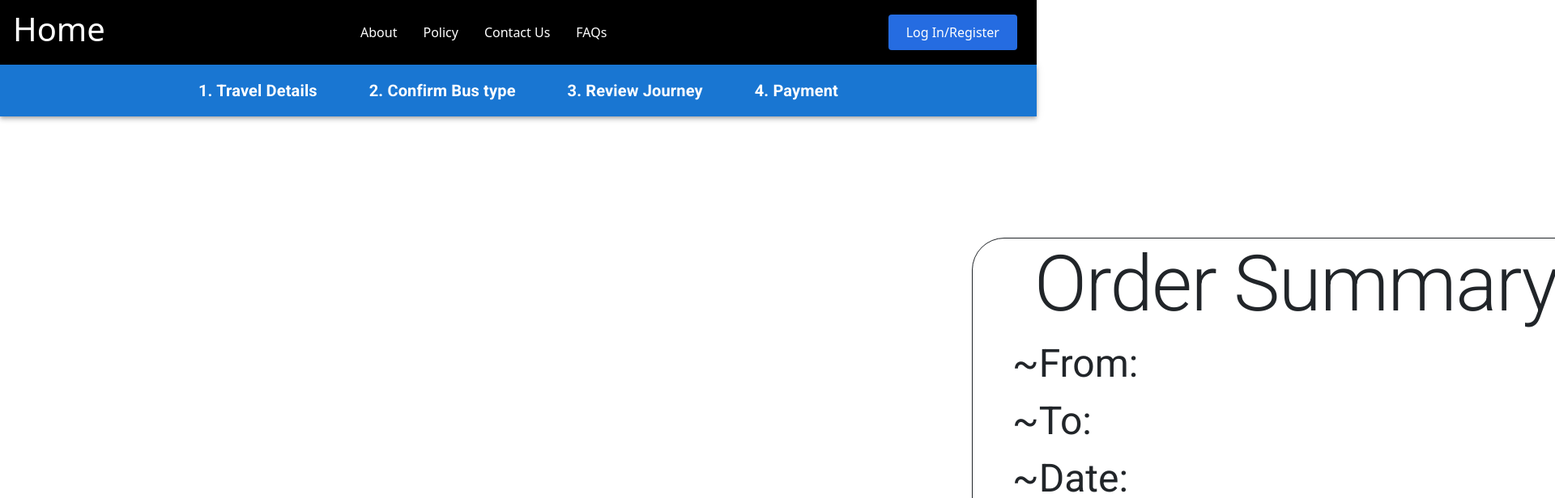
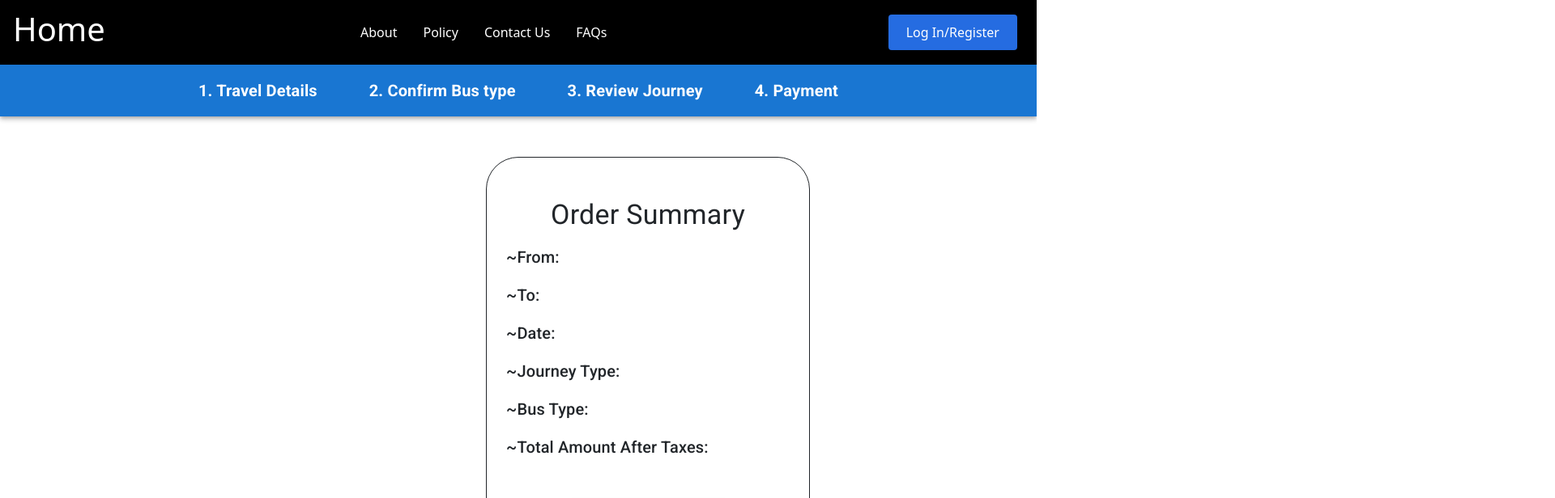
Before and after one commit to AadeshhhGavhane/pvtbusbooking, a React (Create React App) app: page /ordersum in a window 1280 px wide. Shown: the top 616 px of the page at 81% size, 1920 px wide, since content can reach past the window. Built offline with nearby package versions, Linux system fonts and the light colour scheme.

Commit message:
ordersummary modified

```diff
--- a/src/components/OrderSum/OrderSum.js
+++ b/src/components/OrderSum/OrderSum.js
@@ -16,30 +16,30 @@ export default function Review() {
 
   return (
     <>
-    <Box  marginLeft={'1200px'} width={'800px'} height={'680px'} marginTop={'150px'} align='center'   borderColor={'red'} border={1} borderRadius={10}>
-    <Grid container width={'700px'} >
-      <Grid item  lg='12'  alignContent={'center'}>
-        <Typography variant="h1">Order Summary</Typography>
+    <Box  marginLeft={'600px'} width={'400px'} height={'500px'} marginTop={'50px'} align='center'   borderColor={'red'} border={1} borderRadius={10}>
+    <Grid container width={'350px'} >
+      <Grid item  xs  alignContent={'center'}>
+        <Typography marginTop={'50px'}variant="h4">Order Summary</Typography>
       </Grid>
       </Grid>
 
-      <Grid item width={'700px'} marginY='15px' lg='6'  align='left'>
-        <Typography variant="h3">~From:</Typography>
+      <Grid item width={'350px'} marginY='15px' lg='6'  align='left'>
+        <Typography variant="h6">~From:</Typography>
       </Grid>
-      <Grid item width={'700px'} marginY='15px' lg='6' align='left' >
-        <Typography variant="h3">~To:</Typography>
+      <Grid item width={'350px'} marginY='15px' lg='6' align='left' >
+        <Typography variant="h6">~To:</Typography>
       </Grid>
-      <Grid item width={'700px'} marginY='15px'  lg='6' align='left'>
-        <Typography variant="h3">~Date:</Typography>
+      <Grid item width={'350px'} marginY='15px'  lg='6' align='left'>
+        <Typography variant="h6">~Date:</Typography>
         </Grid>
-      <Grid item width={'700px'} marginY='15px'  lg='6' align='left'>
-        <Typography variant="h3">~Journey Type:</Typography>
+      <Grid item width={'350px'} marginY='15px'  lg='6' align='left'>
+        <Typography variant="h6">~Journey Type:</Typography>
       </Grid>
-      <Grid item width={'700px'} marginY='15px'  lg='6' align='left'>
-        <Typography variant="h3">~Bus Type:</Typography>
+      <Grid item width={'350px'} marginY='15px'  lg='6' align='left'>
+        <Typography variant="h6">~Bus Type:</Typography>
       </Grid>
-      <Grid item width={'700px'}  lg='6' align='left' >
-        <Typography variant="h3">~Total Amount After Taxes:</Typography>
+      <Grid item width={'350px'}  lg='6' align='left' >
+        <Typography variant="h6">~Total Amount After Taxes:</Typography>
       </Grid>
 
       <Button variant="contained" size="large" sx={{width:'50%', top:"50px"}} marginTop='500px' startIcon={<PaymentIcon/>}> Proceed to pay</Button>
```
